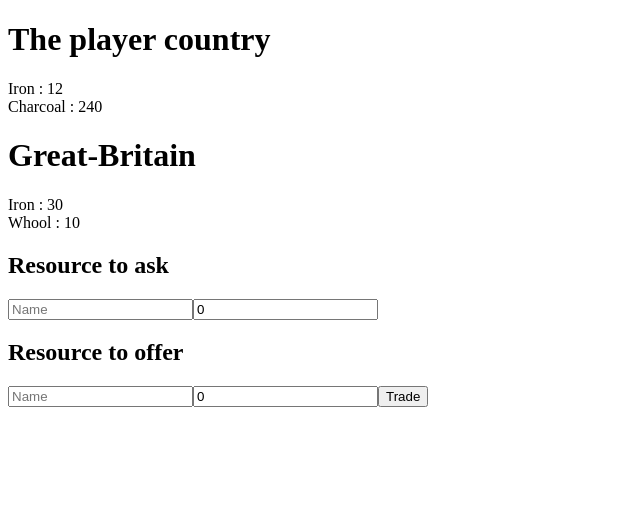
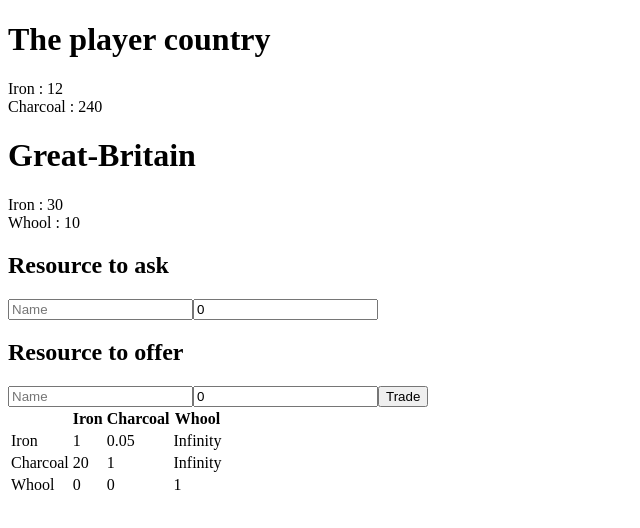
Before and after one commit to lehmstedt/trade-wars, a Vue app: page / in a window 1280 px wide. Shown: the top 528 px of the page, without its empty margins (0-640 px from the left). Built offline with nearby package versions, Linux system fonts and the light colour scheme.

Commit message:
Static list prices

```diff
--- a/src/App.vue
+++ b/src/App.vue
@@ -1,8 +1,28 @@
 <script setup lang="ts">
-import { Country } from '@/domain/entities/Country'
-import Trade from './app/trade/TheTrade.vue'
+import { Country, CountryId } from '@/domain/entities/Country'
+import Trade from '@/app/trade/TheTrade.vue'
+import CountryResourcePrices from '@/app/country/CountryResourcePrice.vue';
+import { Game } from '@/domain/application/Game';
+import { InMemoryCountryRepository } from '@/infrastructure/InMemoryCountryRepository';
+import { InMemoryResourceRepository } from '@/infrastructure/InMemoryResourceRepository';
+import { Resource } from '@/domain/entities/Resource';
+
+const countryRepo = new InMemoryCountryRepository()
+const resourceRepo = new InMemoryResourceRepository()
+const game = new Game(countryRepo, resourceRepo)
+
+const iron = new Resource('Iron')
+const charcoal = new Resource('Charcoal')
+const whool = new Resource('Whool')
+const resources: Resource[] = [
+  iron, charcoal, whool
+]
+resourceRepo.add(iron)
+resourceRepo.add(charcoal)
+resourceRepo.add(whool)
 
 const playerCountry = new Country()
+playerCountry.id = new CountryId('player')
 
 playerCountry.setResource('Iron', 12)
 playerCountry.setResource('Charcoal', 240)
@@ -10,8 +30,16 @@ playerCountry.setResource('Charcoal', 240)
 const anotherCountry = new Country()
 anotherCountry.setResource('Iron', 30)
 anotherCountry.setResource('Whool', 10)
+
+countryRepo.save(playerCountry)
+countryRepo.save(anotherCountry)
+
 </script>
 
 <template>
   <Trade :player-country="playerCountry" :other-country="anotherCountry"></Trade>
+  <Suspense>
+    <CountryResourcePrices :country-id="playerCountry.id" :game="game" :resources="resources"></CountryResourcePrices>
+  </Suspense>
+
 </template>
--- /dev/null
+++ b/src/app/country/CountryResourcePrice.vue
@@ -0,0 +1,27 @@
+<script setup lang="ts">
+import type { Game } from '@/domain/application/Game';
+import { CountryId } from '@/domain/entities/Country';
+import type { Resource } from '@/domain/entities/Resource';
+
+interface Props {
+    game: Game,
+    resources: Resource[],
+    countryId: CountryId
+}
+const props = defineProps<Props>()
+
+const prices = await props.game.listResourcePrices(props.countryId)
+
+</script>
+<template>
+    <table>
+        <tr>
+            <th></th>
+            <th v-for="expressedResource in resources" :key="expressedResource.name">{{ expressedResource.name }}</th>
+        </tr>
+        <tr v-for="resource in resources" :key="resource.name">
+            <td>{{ resource.name }}</td>
+            <td v-for="expressedResource in resources" :key="expressedResource.name">{{ prices.get(expressedResource.name)?.get(resource.name) }}</td>
+        </tr>
+    </table>
+</template>
--- a/src/domain/application/Game.ts
+++ b/src/domain/application/Game.ts
@@ -16,10 +16,7 @@ export class Game {
         if(!resource){
             throw new ResourceNotFoundError()
         }
-        const country = await this.countryRepository.getById(countryId)
-        if(!country){
-            throw new CountryNotFoundError()
-        }
+        const country = await this.tryGetCountry(countryId)
         if(resource.name === expressedResourceName){
             return 1
         }
@@ -28,17 +25,29 @@ export class Game {
             throw new ResourceNotFoundError()
         }
 
-        const resourceQty = country.getResourceQty(resource.name)
-        const expressedResourceQty = country.getResourceQty(expressedResourceName)
-        if(resourceQty === expressedResourceQty){
-            return 1
+        return country.expressResourcePriceInGivenResource(resource, expressedResource)
+    }
+
+    async listResourcePrices(countryId: CountryId){
+        const resources = await this.resourceRepository.list()
+        const country = await this.tryGetCountry(countryId)
+        const resourcePrices = new Map<string, Map<string, number>>()
+        for (const expressedResource of resources){
+            const resourceEntry = new Map<string, number>()
+            for (const comparedResource of resources){
+                resourceEntry.set(comparedResource.name, country.expressResourcePriceInGivenResource(expressedResource, comparedResource))
+            }
+            resourcePrices.set(expressedResource.name, resourceEntry)
         }
-        if(resourceQty === 0){
-            return Infinity
+        return resourcePrices
+    }
+
+    private async tryGetCountry(countryId: CountryId){
+        const country = await this.countryRepository.getById(countryId)
+        if(!country){
+            throw new CountryNotFoundError()
         }
-        if(expressedResourceQty === 0){
-            return 0
-        }
-        return expressedResourceQty / resourceQty
+        return country
     }
+
 }
--- a/src/domain/entities/Country.ts
+++ b/src/domain/entities/Country.ts
@@ -72,4 +72,18 @@ export class Country {
     }
     return tariffs
   }
+  expressResourcePriceInGivenResource(resource: Resource, givenResource: Resource) {
+    const resourceQty = this.getResourceQty(resource.name)
+    const expressedResourceQty = this.getResourceQty(givenResource.name)
+    if (resourceQty === expressedResourceQty) {
+      return 1
+    }
+    if (resourceQty === 0) {
+      return Infinity
+    }
+    if (expressedResourceQty === 0) {
+      return 0
+    }
+    return expressedResourceQty / resourceQty
+  }
 }
--- a/src/domain/interfaces/IResourceRepository.ts
+++ b/src/domain/interfaces/IResourceRepository.ts
@@ -3,4 +3,6 @@ import type { Resource } from "@/domain/entities/Resource"
 export interface IResourceRepository {
     add(resource: Resource): Promise<void>
     getByName(name: string): Promise<Resource|undefined>
+    saveBulk(resources: Resource[]): Promise<void>
+    list(): Promise<Resource[]>
 }
--- a/src/infrastructure/InMemoryResourceRepository.ts
+++ b/src/infrastructure/InMemoryResourceRepository.ts
@@ -2,6 +2,16 @@ import { type Resource } from "@/domain/entities/Resource";
 import type { IResourceRepository } from "@/domain/interfaces/IResourceRepository";
 
 export class InMemoryResourceRepository implements IResourceRepository{
+
+    async list(): Promise<Resource[]> {
+        return Array.from(this.resources.values())
+    }
+
+    async saveBulk(resources: Resource[]): Promise<void> {
+        for (const resource of resources){
+            this.resources.set(resource.name, resource)
+        }
+    }
     resources = new Map<string, Resource>()
     async add(resource: Resource): Promise<void> {
         this.resources.set(resource.name, resource)
```
Also changed, not shown: 1 other file (tests, documents, lock files or other folders).
